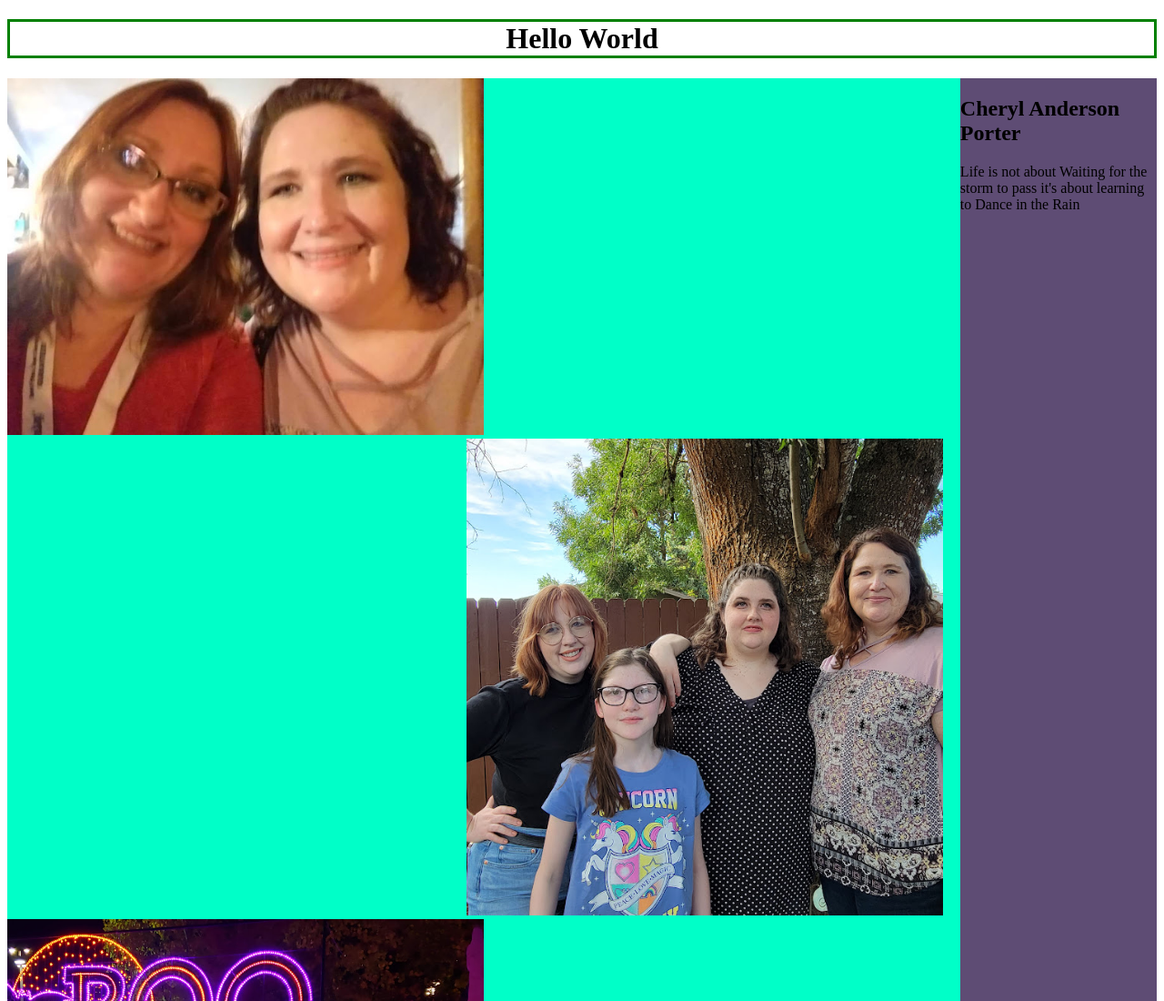
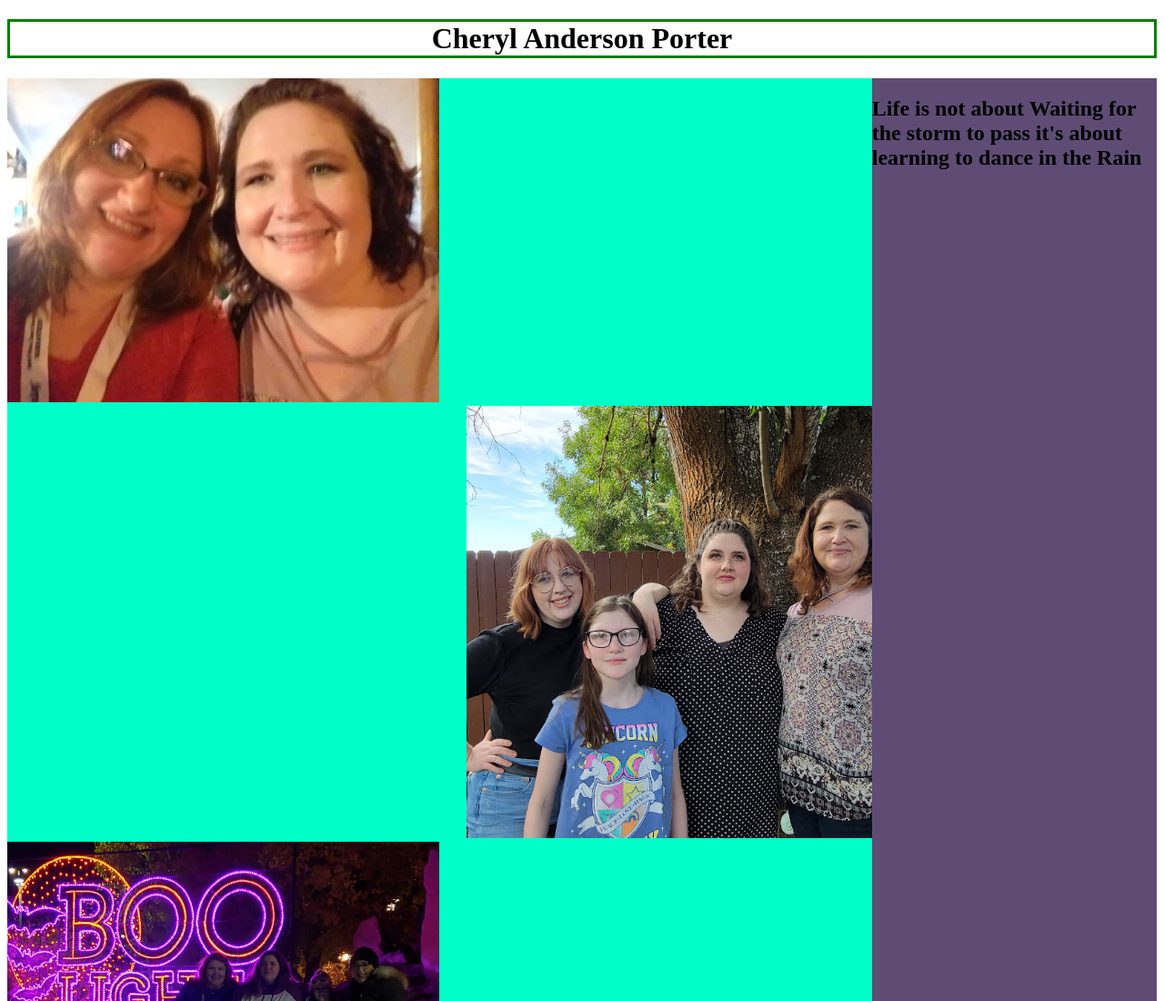
Before and after one commit to cheriannp9598/techMomsProject, a plain HTML site: page index.html in a window 1280 px wide. Shown: the top 1100 px of the page at 91% size. Drawn offline with Linux system fonts and the light colour scheme.

Commit message:
change pome

```diff
--- a/index.html
+++ b/index.html
@@ -9,7 +9,7 @@
 </head>
 <body>
     <header>
-        <h1 class="center">Hello World </h1>
+        <h1 class="center">Cheryl Anderson Porter </h1>
     </header>
 
     <main>
@@ -19,12 +19,7 @@
             <img src="./assets/familyboolights2019.jpg" class="main-images"/>
         </div>
         <div class="main-text">
-            <h2>Cheryl Anderson Porter  </h2>
-            <p>      Life is not about
-                Waiting for the storm to pass
-                    it's about learning to
-                  Dance in the Rain
-            </p>
+            <h2>Life is not about Waiting for the storm to pass it's about learning to dance in the Rain  </h2>
         </div>
     </main>
     <footer>
```
